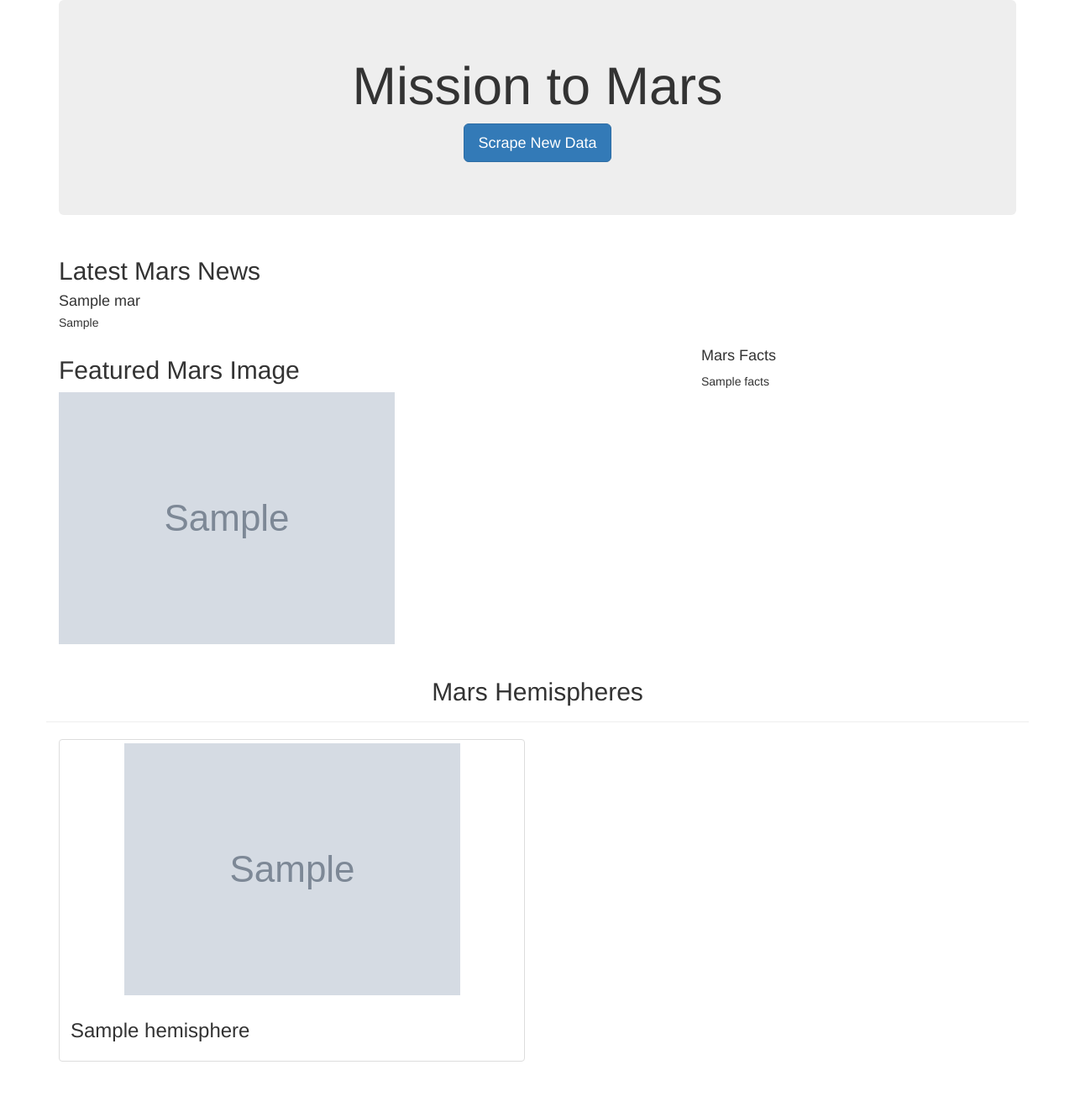
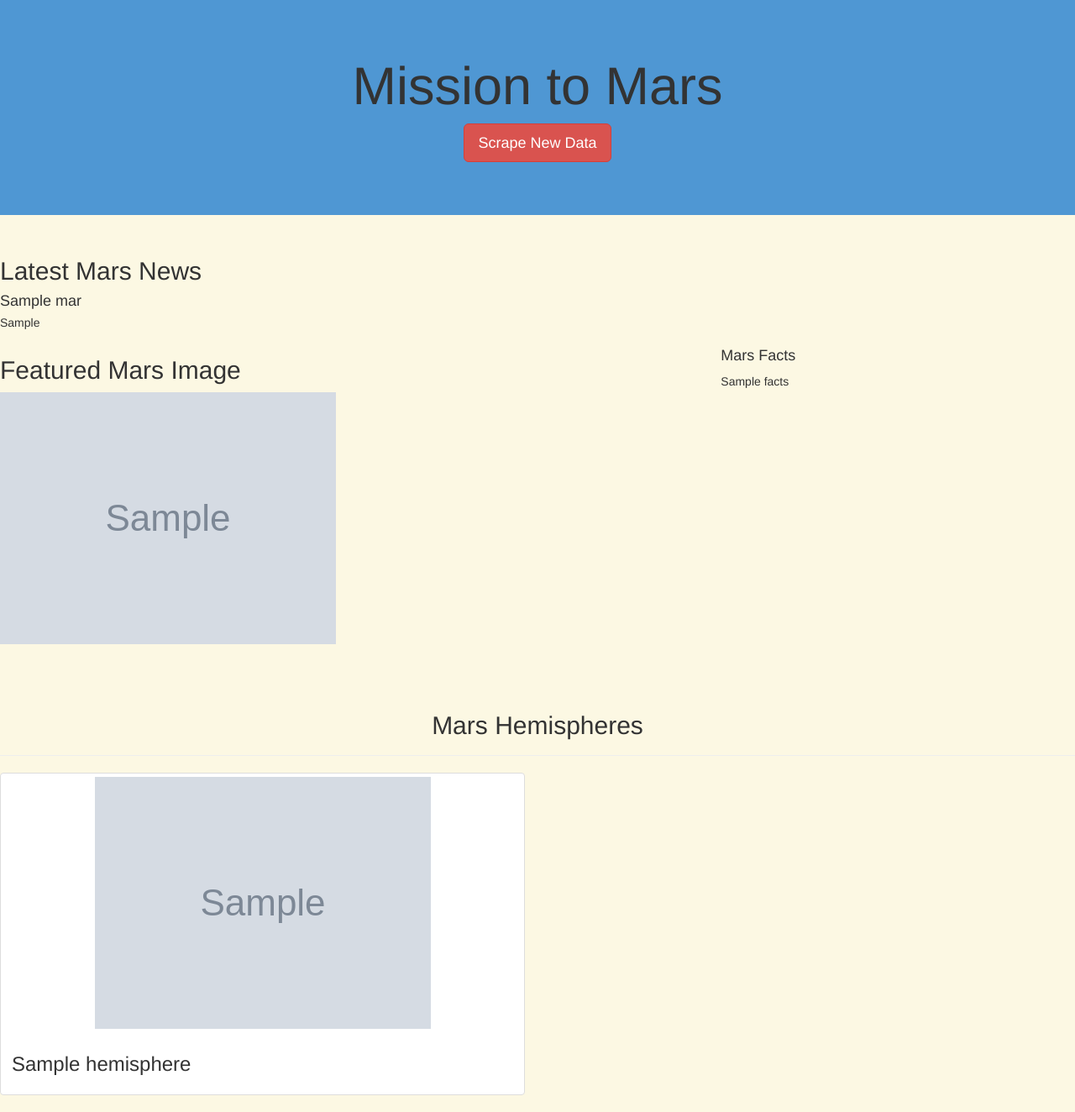
Before and after one commit to ed12rivera/Mission-to-Mars, a Flask app: page / in a window 1280 px wide. Shown: the whole page at 84% size. Before the commit the page ends 1264 px from the top, so only its background shows below. Run offline with Flask 2, Linux system fonts and the light colour scheme; grey boxes marked "Sample" are stand-in pictures; a database or web service that is not in the repository returns one stand-in record (values such as "Sample title"); some libraries are stand-ins or nearby versions.

Commit message:
Uploading completed web page.

```diff
--- a/templates/index.html
+++ b/templates/index.html
@@ -9,14 +9,18 @@
       rel="stylesheet"
       href="https://maxcdn.bootstrapcdn.com/bootstrap/3.3.7/css/bootstrap.min.css"
     />
+    <style>
+      tr:nth-child(even) {background-color: #bdbdbd;}
+      tr:nth-child(odd) {background-color: #ffffff;}      }
+    </style>
   </head>
   <body>
-    <div class="container">
+    <div class="p-3 mb-2 bg-warning text-dark">
       <!-- Add Jumbotron to Header -->
-      <div class="jumbotron text-center">
+      <div class="jumbotron text-center" style="background-color:rgb(79, 151, 211)">
         <h1>Mission to Mars</h1>
         <!-- Add a button to activate scraping script -->
-        <p><a class="btn btn-primary btn-lg" href="/scrape" role="button">Scrape New Data</a></p>
+        <p><a class="btn btn-danger btn-lg" href="/scrape" role="button">Scrape New Data</a></p>
       </div>
 
       <!-- Add section for Mars News -->
@@ -45,11 +49,12 @@
           />
         </div>
 
-        <div class="col-md-4">
+        <div class="table table-striped">
           <!-- Mars Facts -->
           <div class="row" id="mars-facts">
             <h4>Mars Facts</h4>
             {{ mars.facts | safe }}
+            <table class="table table-striped"></table>
           </div>
         </div>
       </div>
@@ -60,7 +65,7 @@
           <h2 class="text-center">Mars Hemispheres</h2>
         </div>
 
-        {% for hemisphere in mars.hemispheres %}
+        {% for hemisphere in mars.hemisphere_images %}
         <div class="col-md-6">
           <div class="thumbnail">
             <img src="{{hemisphere.img_url | default('static/images/error.png', true)}}" alt="...">
```
Also changed, not shown: Mission_to_Mars_Challenge.py (+3 -74 lines), scraping.py (+29 -1 lines).
